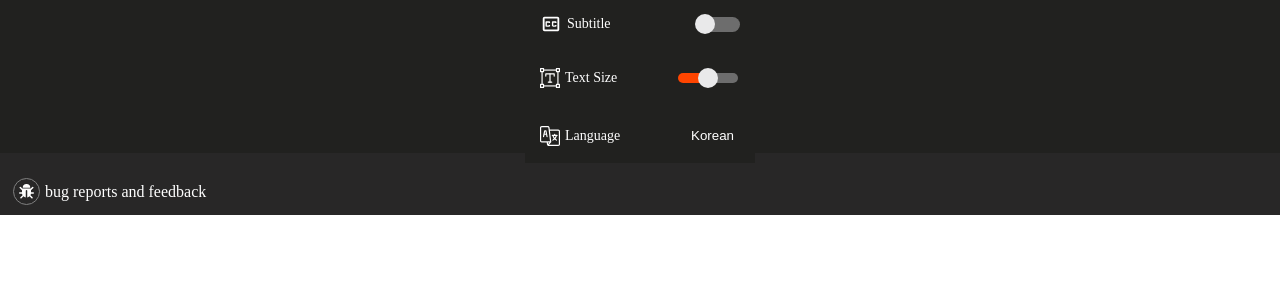
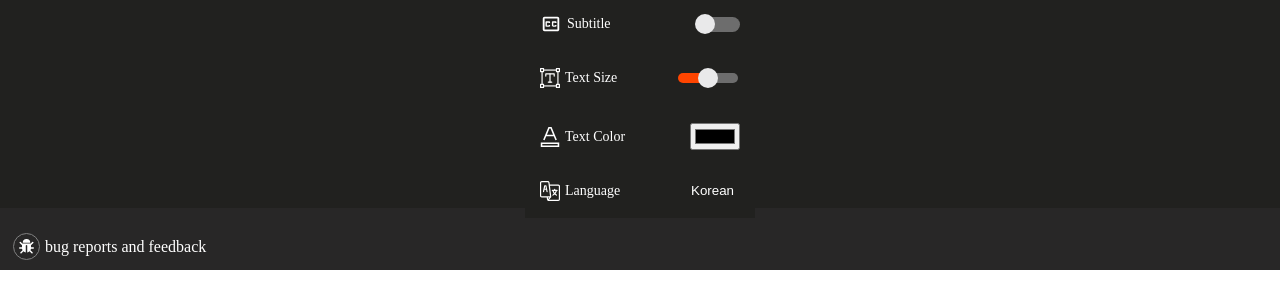
Before and after one commit to TakhyunKim/closed-caption-extension, a website built with webpack: page public/popup.html in a window 1280 px wide. Built offline with nearby package versions, Linux system fonts and the light colour scheme; some packages are replaced by stand-ins of ours; no server answers.

Commit message:
feat: add text color html and modify css

```diff
--- a/public/popup.css
+++ b/public/popup.css
@@ -1,8 +1,8 @@
 .popup_wrapper {
   display: flex;
   justify-content: center;
-  height: 165px;
-  max-height: 165px;
+  height: 220px;
+  max-height: 220px;
   margin: -10px;
   background-color: #21211f;
   color: #ffffff;
@@ -10,14 +10,14 @@
 
 .translate_controller {
   height: 100%;
-  max-height: 165px;
+  max-height: 220px;
   overflow-y: hidden;
   background-color: #21211f;
 }
 
 .language_controller {
   height: 100%;
-  max-height: 165px;
+  max-height: 220px;
   overflow-y: scroll;
   background-color: #21211f;
 }
--- a/public/popup.html
+++ b/public/popup.html
@@ -241,6 +241,29 @@
               type="range"
               id="font-size-range"
             />
+          </div>
+        </div>
+        <div class="wrapper">
+          <div class="container">
+            <div class="tag">
+              <?xml version="1.0" encoding="UTF-8"?>
+              <svg
+                fill="#000000"
+                width="20"
+                height="20"
+                viewBox="0 0 1920 1920"
+                xmlns="http://www.w3.org/2000/svg"
+                fill="#ffffff"
+              >
+                <path
+                  d="M1846.308 1476.923V1920H74v-443.077h1772.308Zm-147.693 147.692H221.692v147.693h1476.923v-147.693ZM1109.751.06l509.391 1227.028-136.468 56.566-164.972-397.588H602.576l-164.972 397.588-136.468-56.566L810.526.059h299.225Zm-98.658 147.692h-101.76L663.868 738.373h592.542L1011.093 147.75Z"
+                  fill-rule="evenodd"
+                  fill="#ffffff"
+                />
+              </svg>
+              <span>Text Color</span>
+            </div>
+            <input id="text-color-picker" type="color" />
           </div>
         </div>
         <div class="wrapper">
```
